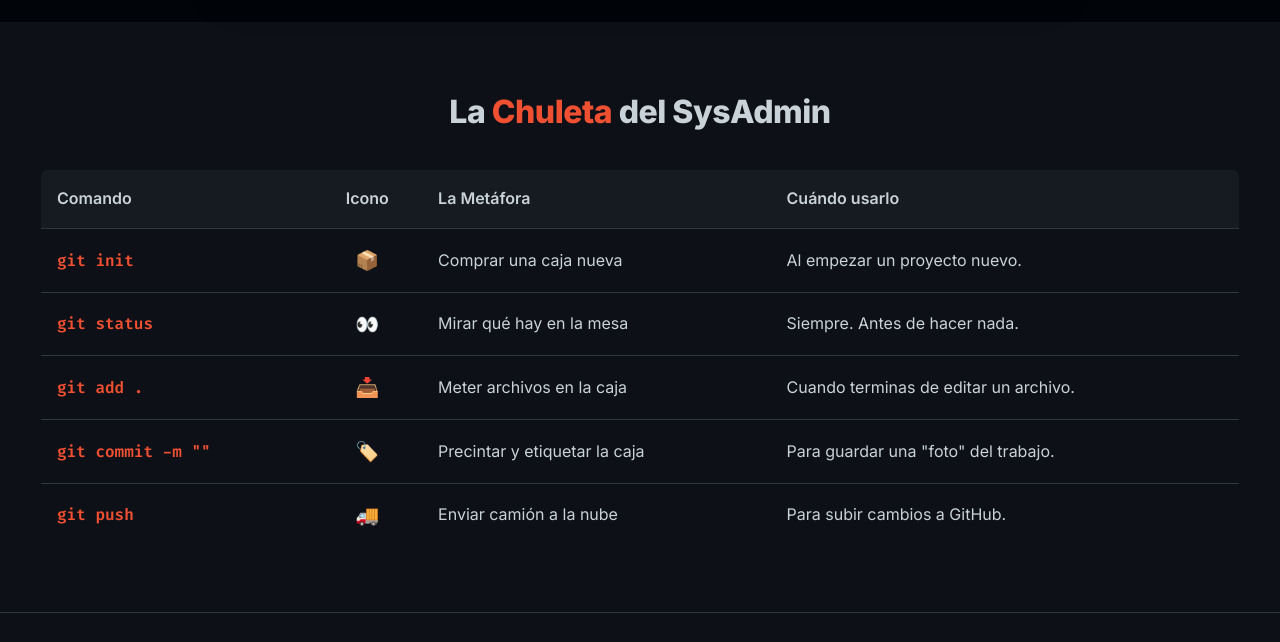
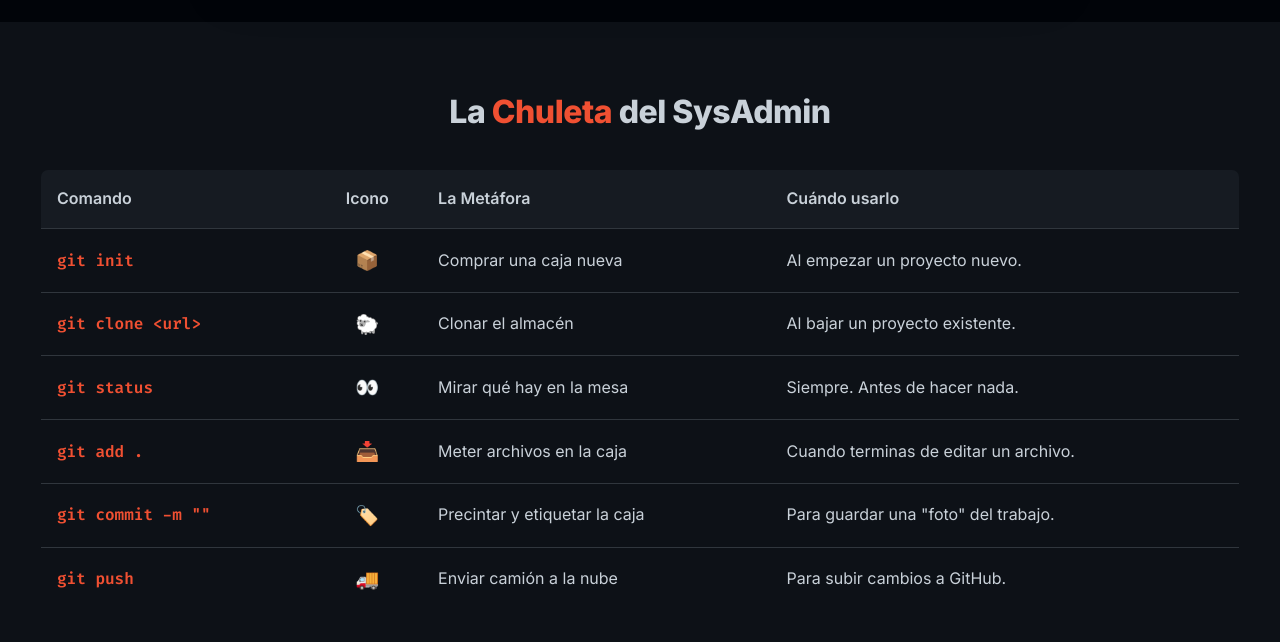
Before and after one commit to joscanoav/asir_git_ops-, a plain HTML site: page index.html in a window 1280 px wide. Shown: the part 1829-2471 px from the top of the page. Drawn offline with Linux system fonts and the light colour scheme.

Commit message:
add clone

```diff
--- a/index.html
+++ b/index.html
@@ -588,6 +588,12 @@
                         <td>Al empezar un proyecto nuevo.</td>
                     </tr>
                     <tr>
+                        <td class="cmd">git clone &lt;url&gt;</td>
+                        <td class="icon">🐑</td>
+                        <td>Clonar el almacén</td>
+                        <td>Al bajar un proyecto existente.</td>
+                    </tr>
+                    <tr>
                         <td class="cmd">git status</td>
                         <td class="icon">👀</td>
                         <td>Mirar qué hay en la mesa</td>
```
